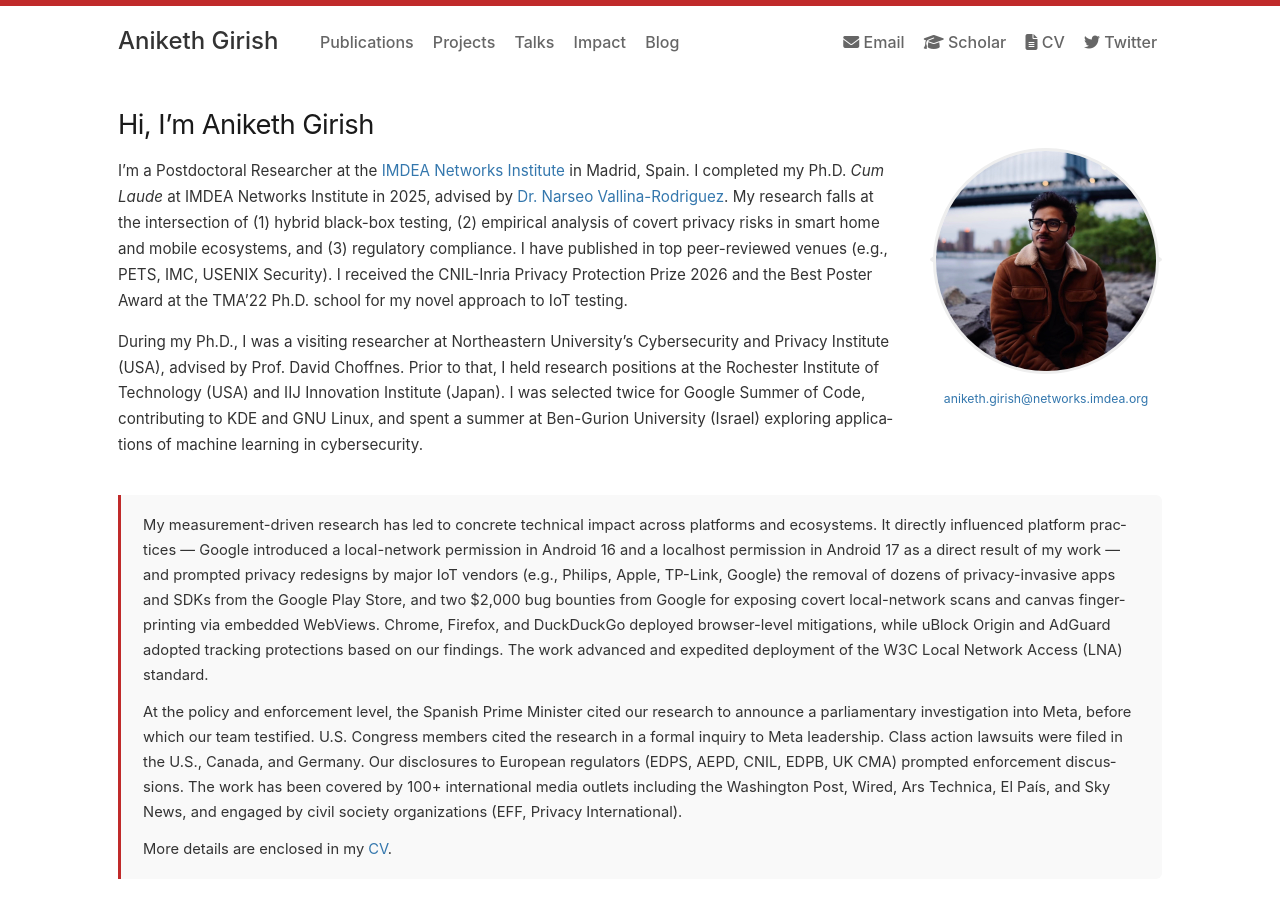
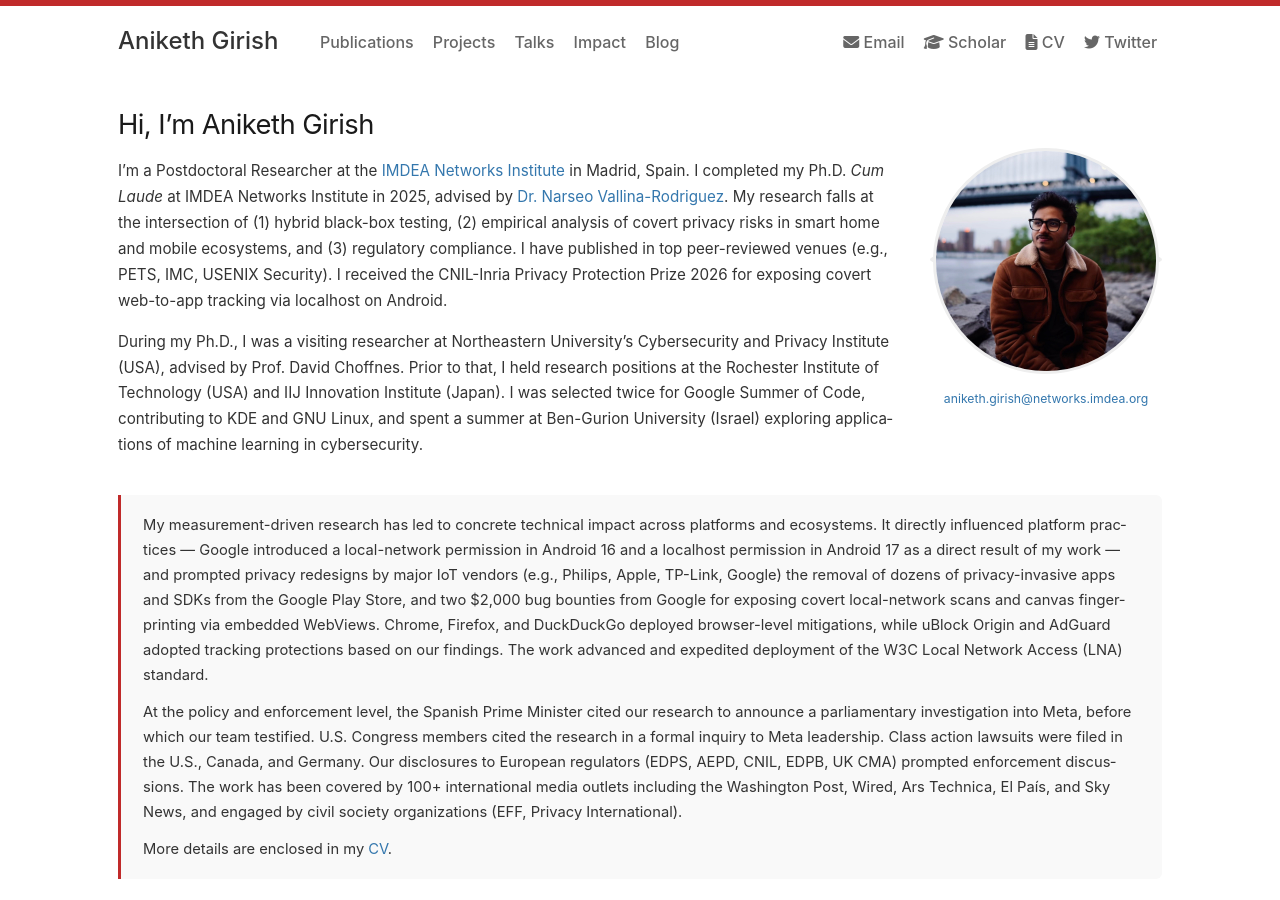
Before and after one commit to Aniketh01/aniketh01.github.io, a Jekyll site: the page built from index.md, in a window 1280 px wide and 900 px high. Built offline with Jekyll 4.4.1, drawn with Linux system fonts in a browser that asks for light colours; nearby versions of some CDN libraries.

Commit message:
Comment out TMA award, keep CNIL prize with brief description

```diff
--- a/index.md
+++ b/index.md
@@ -13,7 +13,7 @@
 <!-- <p class="hiring-note"><b>I'm open to full-time opportunities in the next 6~12 months, feel free to <a href="mailto:aniketh.girish@imdea.org">contact me</a> if you think I'd be a fit!</b></p> -->
 
 I'm a Postdoctoral Researcher at the [IMDEA Networks Institute](https://networks.imdea.org/) in Madrid, Spain. I completed my Ph.D. *Cum Laude* at IMDEA Networks Institute in 2025, advised by [Dr. Narseo Vallina-Rodriguez](https://networks.imdea.org/team/imdea-networks-team/people/narseo-vallina-rodriguez/).
-My research falls at the intersection of (1) hybrid black-box testing, (2) empirical analysis of covert privacy risks in smart home and mobile ecosystems, and (3) regulatory compliance. I have published in top peer-reviewed venues (e.g., PETS, IMC, USENIX Security). I received the CNIL-Inria Privacy Protection Prize 2026 and the Best Poster Award at the TMA'22 Ph.D. school for my novel approach to IoT testing.
+My research falls at the intersection of (1) hybrid black-box testing, (2) empirical analysis of covert privacy risks in smart home and mobile ecosystems, and (3) regulatory compliance. I have published in top peer-reviewed venues (e.g., PETS, IMC, USENIX Security). I received the CNIL-Inria Privacy Protection Prize 2026 for exposing covert web-to-app tracking via localhost on Android. <!-- and the Best Poster Award at the TMA'22 Ph.D. school for my novel approach to IoT testing. -->
 
 During my Ph.D., I was a visiting researcher at Northeastern University's Cybersecurity and Privacy Institute (USA), advised by Prof. David Choffnes. Prior to that, I held research positions at the Rochester Institute of Technology (USA) and IIJ Innovation Institute (Japan). I was selected twice for Google Summer of Code, contributing to KDE and GNU Linux, and spent a summer at Ben-Gurion University (Israel) exploring applications of machine learning in cybersecurity.
 
```
